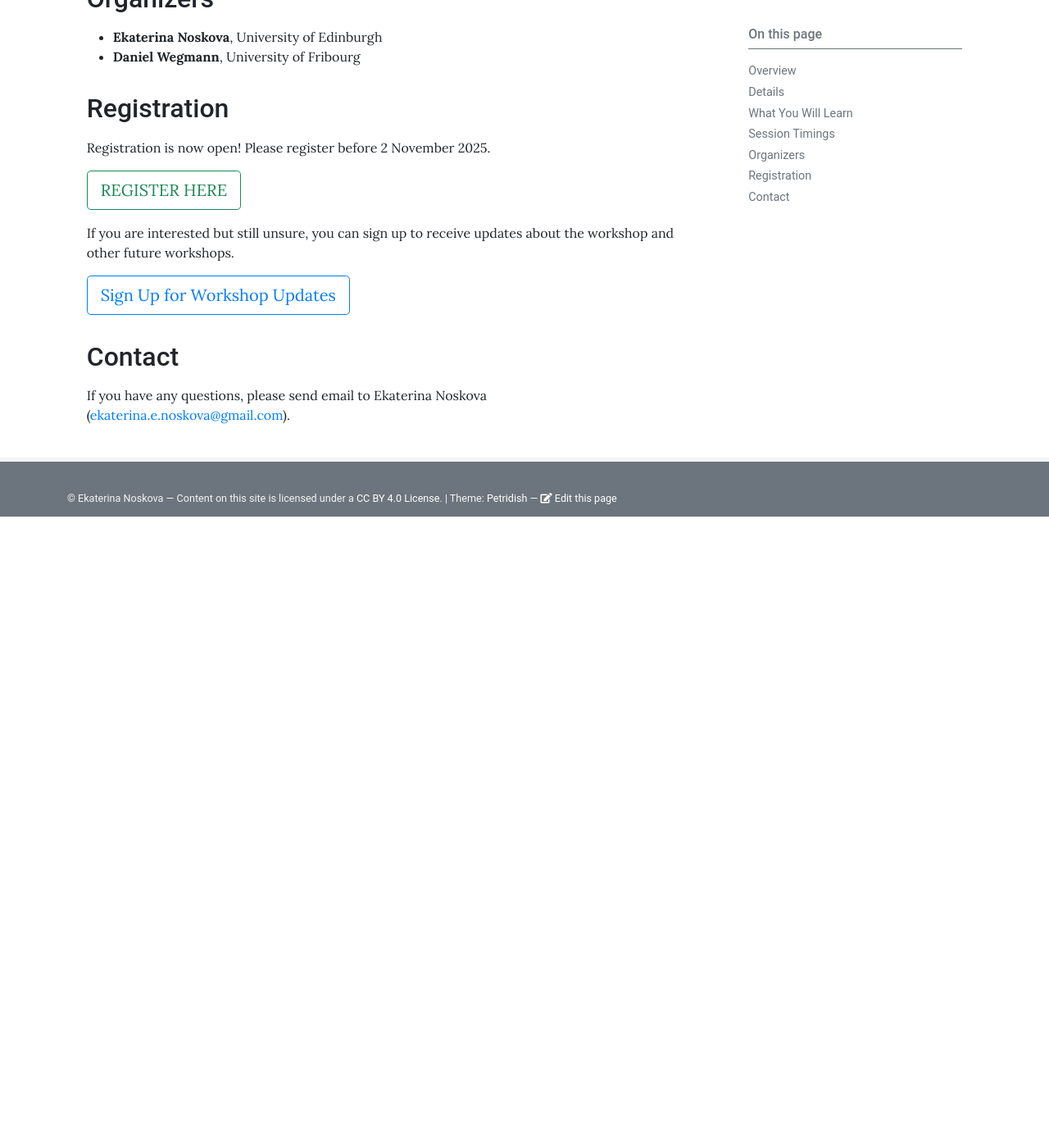
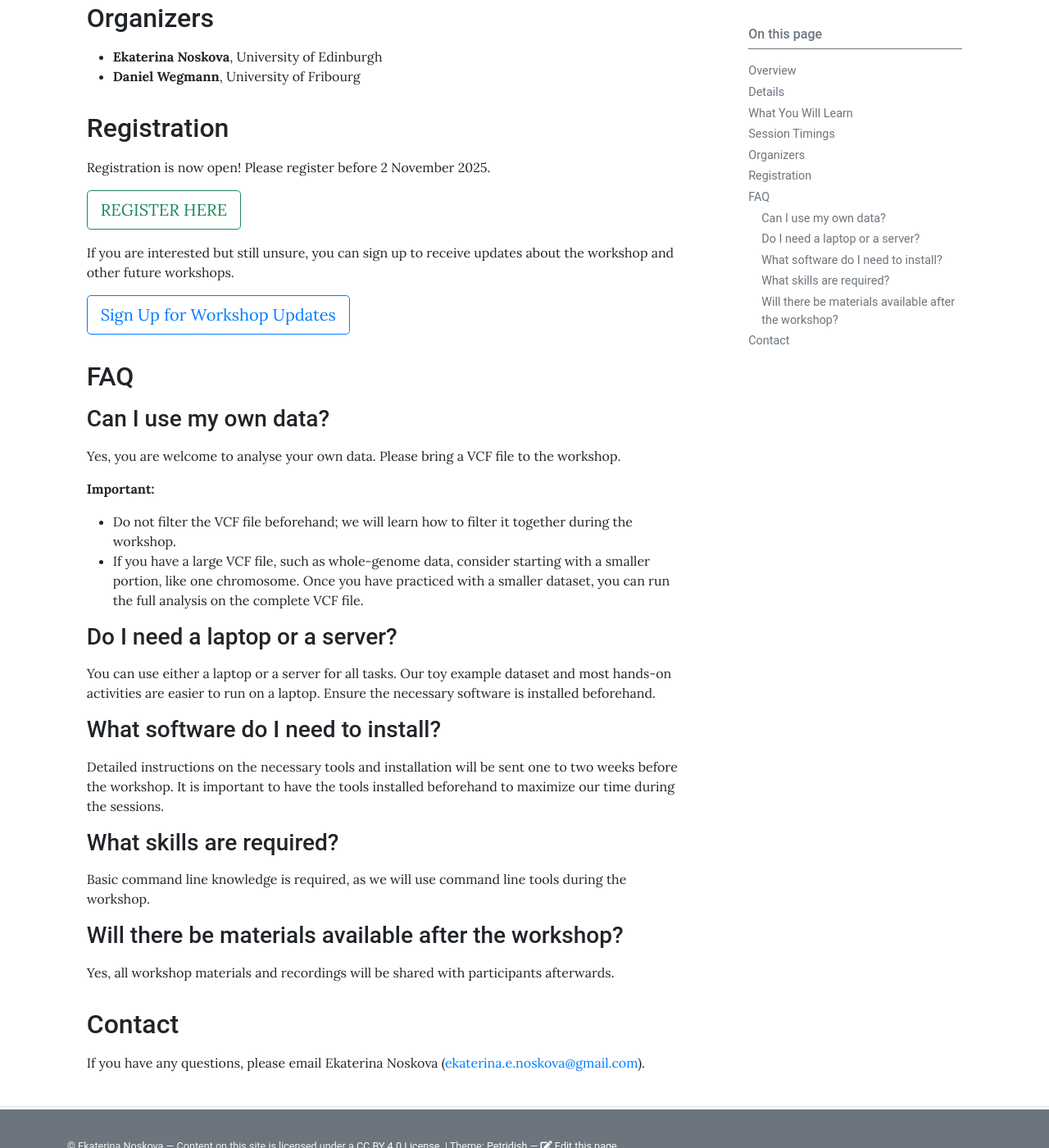
Before and after one commit to gadmaworkshop/gadmaworkshop.github.io, a Jekyll site: the page built from pages/workshops/2025-11-17.md, in a window 1280 px wide and 1400 px high, scrolled down 1308 px. Shown: the whole window at 82% size. Built offline with Jekyll 4.4.1, drawn with Linux system fonts in a browser that asks for light colours; before the commit the page ends 1938 px from its top, so only the background shows below that; some of the changed text lies outside the part shown.

Commit message:
Update workshop in Novermber

```diff
--- a/pages/workshops/2025-11-17.md
+++ b/pages/workshops/2025-11-17.md
@@ -25,11 +25,11 @@ Registration is now open till 2 Novermber, please see details below.
 ## What You Will Learn
 
 * Prepare your sequencing data for demographic inference using [ATLAS](https://bitbucket.org/wegmannlab/atlas)
-* Build site frequency spectrum using [easySFS](https://github.com/isaacovercast/easySFS)
-* Work with demographic models using [demes](https://github.com/popsim-consortium/demes-python)
+* Build site frequency spectrum with [easySFS](https://github.com/isaacovercast/easySFS)
+* Work with demographic histories using [demes](https://github.com/popsim-consortium/demes-python)
 * Infer demographic history using [GADMA](https://github.com/ctlab/GADMA)
 
-We will provide you with a toy example dataset, but you are welcome to analize your own data!
+We will provide you with a toy example dataset, but you are welcome to analyse your own data (please see FAQ for details)!
 
 ## Session Timings
 
@@ -54,6 +54,34 @@ If you are interested but still unsure, you can sign up to receive updates about
 
 <a class="btn btn-outline-primary btn-lg" href="https://forms.gle/xD4518AKnFRWTTFMA" role="button">Sign Up for Workshop Updates</a>
 
+## FAQ
+
+### Can I use my own data?
+
+Yes, you are welcome to analyse your own data.
+Please bring a VCF file to the workshop.
+
+**Important:**
+- Do not filter the VCF file beforehand; we will learn how to filter it together during the workshop.
+- If you have a large VCF file, such as whole-genome data, consider starting with a smaller portion, like one chromosome. Once you have practiced with a smaller dataset, you can run the full analysis on the complete VCF file.
+
+### Do I need a laptop or a server?
+
+You can use either a laptop or a server for all tasks. Our toy example dataset and most hands-on activities are easier to run on a laptop. Ensure the necessary software is installed beforehand.
+
+### What software do I need to install?
+
+Detailed instructions on the necessary tools and installation will be sent one to two weeks before the workshop. It is important to have the tools installed beforehand to maximize our time during the sessions.
+
+### What skills are required?
+
+Basic command line knowledge is required, as we will use command line tools during the workshop.
+
+### Will there be materials available after the workshop?
+
+Yes, all workshop materials and recordings will be shared with participants afterwards.
+
+
 ## Contact
 
-If you have any questions, please send email to Ekaterina Noskova ([ekaterina.e.noskova@gmail.com](mailto:ekaterina.e.noskova@gmail.com)).
+If you have any questions, please email Ekaterina Noskova ([ekaterina.e.noskova@gmail.com](mailto:ekaterina.e.noskova@gmail.com)).
```
Also changed, not shown: other parts of pages/workshops/2025-11-17.md (+1 -1 lines).
